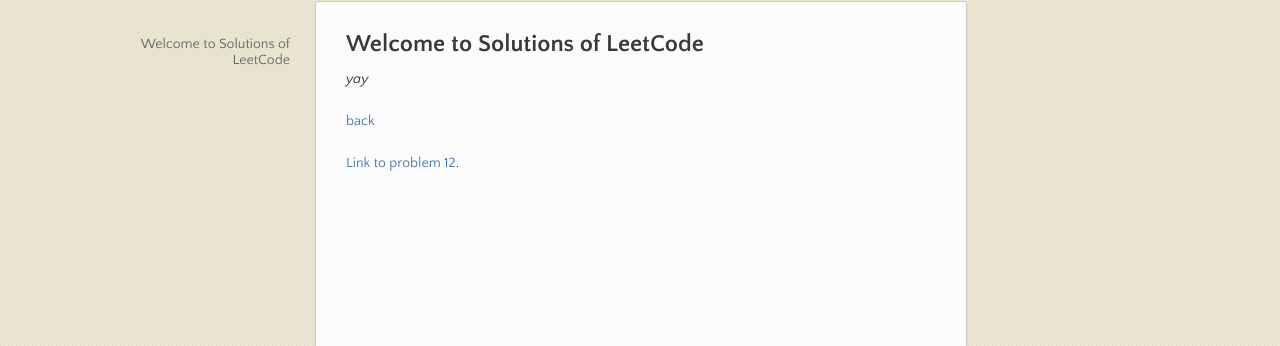
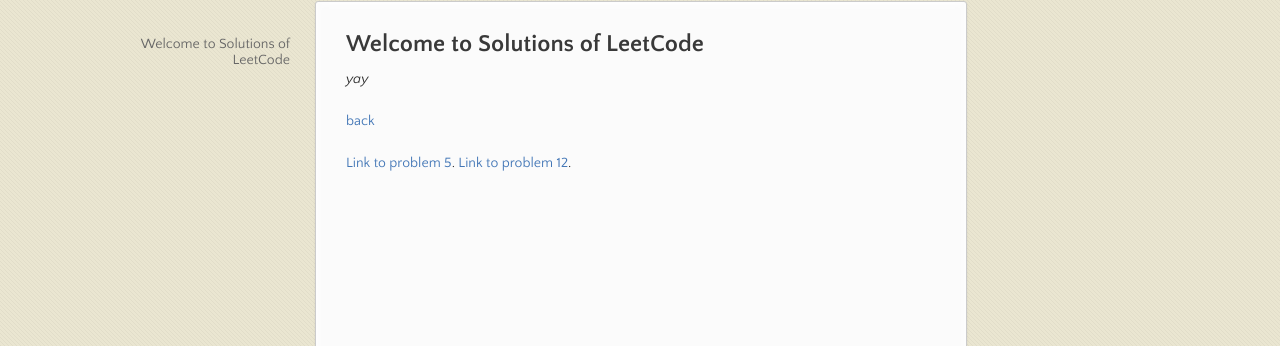
Before and after one commit to TianyunZ/Leetcode-Solutions, a Jekyll site: the page built from leetcode-solutions.md, in a window 1280 px wide. Shown: the part 189-535 px from the top of the page. Built offline with Jekyll 4.4.1, drawn with Linux system fonts in a browser that asks for light colours; our own code applies the rules of GitHub Pages for plain Markdown files.

Commit message:
修改文件: leetcode-solutions.md

```diff
--- a/leetcode-solutions.md
+++ b/leetcode-solutions.md
@@ -8,4 +8,5 @@ _yay_
 
 [back](./)
 
+[Link to problem 5](./problem-5.html).
 [Link to problem 12](./problem-12.html).
```
